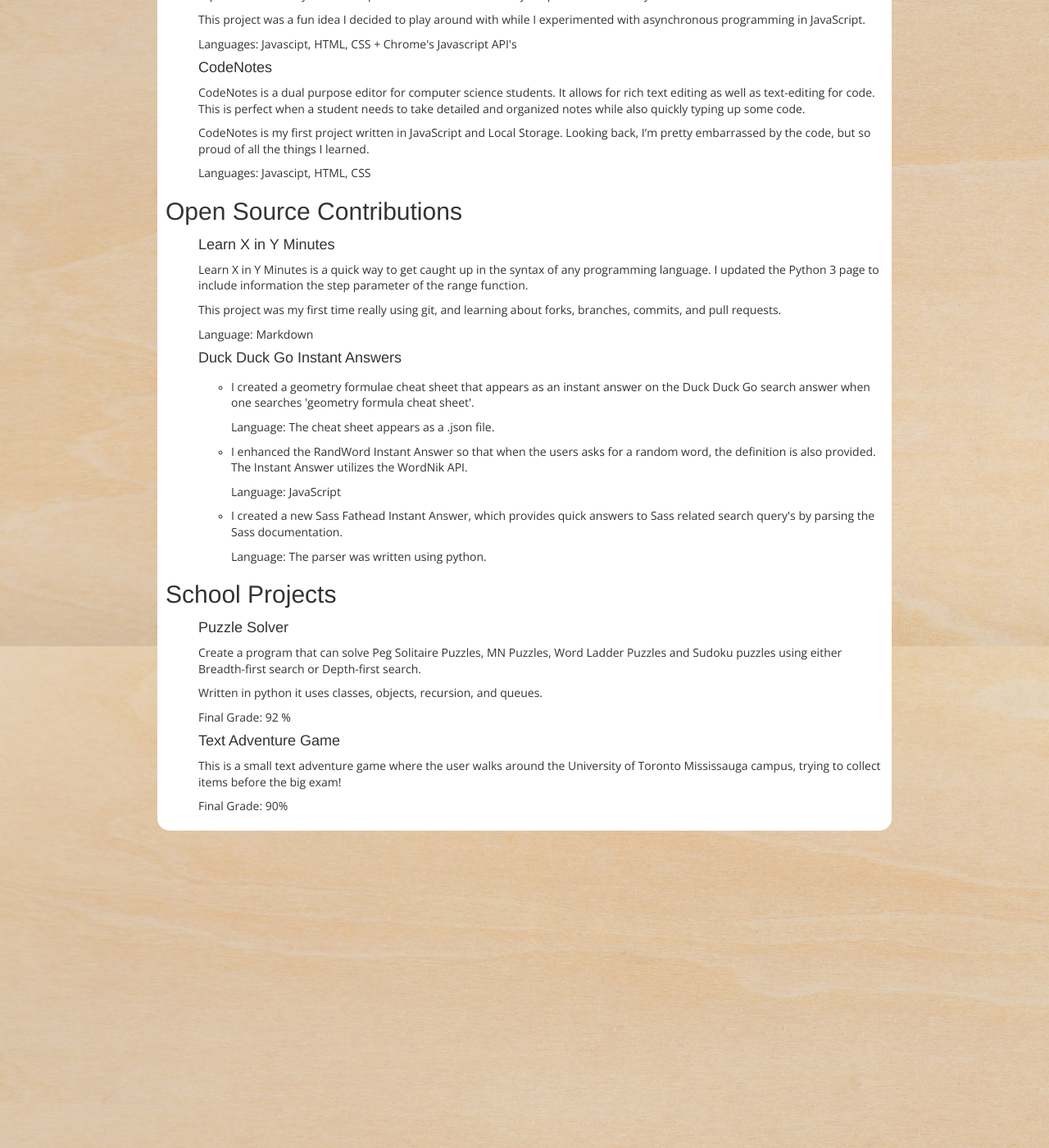
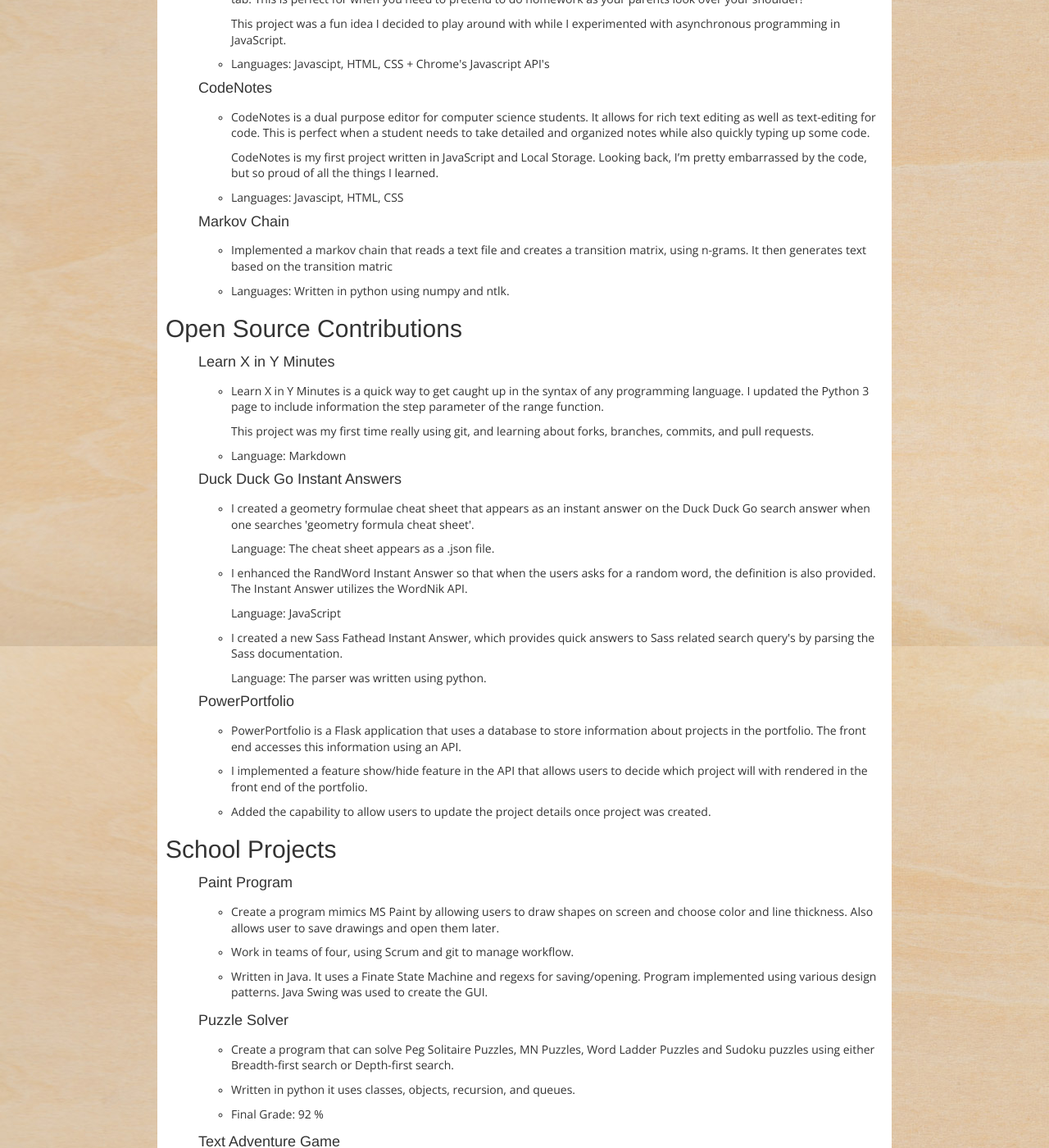
Before and after one commit to VeerpalBrar/VeerpalBrar.github.io, a Jekyll site: the page built from projects.html, in a window 1280 px wide and 1400 px high, scrolled down 492 px. Shown: the whole window at 82% size. Built offline with Jekyll 4.4.1, drawn with Linux system fonts in a browser that asks for light colours.

Commit message:
Update projects.html

```diff
--- a/projects.html
+++ b/projects.html
@@ -9,16 +9,17 @@
 		<ul>
 			<li style="list-style: none; display: inline">
 				<h4>Web Development Assistant - Ministry of Transporation</h4>
+
 				<ul>
-                <li>I worked on COAnalysis project which is a GUI that
-                allows the users to parses excel files listing Ministry
-                Content Owners to obtain relevant data. The tool was
-                created to help in the content review process.
+					<li>I worked on COAnalysis project which is a GUI that allows the users to
+					parses excel files listing Ministry Content Owners to obtain relevant
+					data. The tool was created to help in the content review process.
 						<p>Languages: Python (uses wxPython for GUI)</p>
 					</li>
-                <li>I created HTML versions for all Road Talk issues from
-                2016-2010. The aim was to replace the PDF issues with a
-                more accessible format.</li>
+
+					<li>I created HTML versions for all Road Talk issues from 2016-2010. The
+					aim was to replace the PDF issues with a more accessible format.</li>
+
 					<li style="list-style: none; display: inline">
 						<p>Languages: HTML, CSS</p>
 					</li>
@@ -29,86 +30,171 @@
 		<ul>
 			<li style="list-style: none; display: inline">
 				<h4>SafetyTab</h4>
-            <p>SafetyTab is a Google Chrome extension that allows users to
-            quickly load a website from a predetermined list in a new tab.
-            This is perfect for when you need to pretend to do homework as
-            your parents look over your shoulder!</p>
-            <p>This project was a fun idea I decided to play around with
-            while I experimented with asynchronous programming in
-            JavaScript.</p>
-            <p>Languages: Javascipt, HTML, CSS + Chrome's Javascript
-            API's</p>
+				<ul>
+					<li>
+						<p>SafetyTab is a Google Chrome extension that allows users to quickly
+						load a website from a predetermined list in a new tab. This is perfect
+						for when you need to pretend to do homework as your parents look over
+						your shoulder!</p>
+						<p>This project was a fun idea I decided to play around with while I
+						experimented with asynchronous programming in JavaScript.</p>
+					</li>
+
+					<li>
+						<p>Languages: Javascipt, HTML, CSS + Chrome's Javascript API's</p>
+					</li>
+				</ul>
 			</li>
 			<li style="list-style: none; display: inline">
 				<h4>CodeNotes</h4>
-            <p>CodeNotes is a dual purpose editor for computer science
-            students. It allows for rich text editing as well as
-            text-editing for code. This is perfect when a student needs to
-            take detailed and organized notes while also quickly typing up
-            some code.</p>
-            <p>CodeNotes is my first project written in JavaScript and
-            Local Storage. Looking back, I’m pretty embarrassed by the
-            code, but so proud of all the things I learned.</p>
+				<ul>
+					<li>
+						<p>CodeNotes is a dual purpose editor for computer science students. It
+						allows for rich text editing as well as text-editing for code. This is
+						perfect when a student needs to take detailed and organized notes while
+						also quickly typing up some code.</p>
+						<p>CodeNotes is my first project written in JavaScript and Local Storage.
+						Looking back, I’m pretty embarrassed by the code, but so proud of all the
+						things I learned.</p>
+					</li>
+
+					<li>
 						<p>Languages: Javascipt, HTML, CSS</p>
+					</li>
+				</ul>
+			</li>
+
+				<li style="list-style: none; display: inline">
+				<h4>Markov Chain</h4>
+				<ul>
+					<li><p>Implemented a markov chain that reads a text file and creates a transition matrix, using n-grams.
+					It then generates text based on the transition matric </p></p>
+					</li>
+					<li>
+						<p>Languages: Written in python using numpy and ntlk.</p>
+					</li>
+				</ul>
 			</li>
 		</ul>
 		<h2>Open Source Contributions</h2>
 		<ul>
 			<li style="list-style: none; display: inline">
 				<h4>Learn X in Y Minutes</h4>
-            <p>Learn X in Y Minutes is a quick way to get caught up in the
-            syntax of any programming language. I updated the Python 3 page
-            to include information the step parameter of the range
-            function.</p>
-            <p>This project was my first time really using git, and
-            learning about forks, branches, commits, and pull requests.</p>
+				<ul>
+					<li>
+						<p>Learn X in Y Minutes is a quick way to get caught up in the syntax of
+						any programming language. I updated the Python 3 page to include
+						information the step parameter of the range function.</p>
+
+
+						<p>This project was my first time really using git, and learning about
+						forks, branches, commits, and pull requests.</p>
+					</li>
+					<li>
 						<p>Language: Markdown</p>
 					</li>
+				</ul>
+			</li>
+
 			<li style="list-style: none; display: inline">
 				<h4>Duck Duck Go Instant Answers</h4>
 				<ul>
 					<li>
-                    <p>I created a geometry formulae cheat sheet that
-                    appears as an instant answer on the Duck Duck Go search
-                    answer when one searches 'geometry formula cheat
-                    sheet'.</p>
-                    <p>Language: The cheat sheet appears as a .json
-                    file.</p>
+						<p>I created a geometry formulae cheat sheet that appears as an instant
+						answer on the Duck Duck Go search answer when one searches 'geometry
+						formula cheat sheet'.</p>
+						<p>Language: The cheat sheet appears as a .json file.</p>
 					</li>
 					<li>
-                    <p>I enhanced the RandWord Instant Answer so that when
-                    the users asks for a random word, the definition is
-                    also provided. The Instant Answer utilizes the WordNik
-                    API.</p>
+						<p>I enhanced the RandWord Instant Answer so that when the users asks for
+						a random word, the definition is also provided. The Instant Answer
+						utilizes the WordNik API.</p>
 						<p>Language: JavaScript</p>
 					</li>
 					<li>
-                    <p>I created a new Sass Fathead Instant Answer, which
-                    provides quick answers to Sass related search query's
-                    by parsing the Sass documentation.</p>
+						<p>I created a new Sass Fathead Instant Answer, which provides quick
+						answers to Sass related search query's by parsing the Sass
+						documentation.</p>
 						<p>Language: The parser was written using python.</p>
-                    <p></p>
+						<p>
+						</p>
+					</li>
+				</ul>
+			</li>
+
+			<li style="list-style: none; display: inline">
+				<h4>PowerPortfolio</h4>
+				<ul>
+					<li>
+						<p>PowerPortfolio is a Flask application that uses a database to store information
+						about projects in the portfolio. The front end accesses this information using an API.</p>
+					</li>
+					<li><p> I implemented a feature show/hide feature in the API that allows users to decide which project will
+						with rendered in the front end of the portfolio.</p></li>
+					<li><p>Added the capability to allow users to update the project details once project was created.</p></li>
+				</ul>
+			</li>
+		</ul>
+
+
+		<h2>School Projects</h2>
+
+        	<ul>
+			<li style="list-style: none; display: inline">
+				<h4>Paint Program</h4>
+				<ul>
+					<li>
+						<p>Create a program mimics MS Paint by allowing users to draw shapes on
+						screen and choose color and line thickness. Also allows user to save drawings
+						and open them later.</p>
+					</li>
+
+					<li>
+						<p>Work in teams of four, using Scrum and git to manage workflow.</p>
+					</li>
+
+					<li>
+						<p>Written in Java. It uses a Finate State Machine and regexs for saving/opening.
+						Program implemented using various design patterns. Java Swing was used to create the GUI.</p>
+					</li>
+
+        		</ul>
+        	</li>
+		</ul>
+		<ul>
+			<li style="list-style: none; display: inline">
+				<h4>Puzzle Solver</h4>
+				<ul>
+					<li>
+						<p>Create a program that can solve Peg Solitaire Puzzles, MN Puzzles,
+						Word Ladder Puzzles and Sudoku puzzles using either Breadth-first search
+						or Depth-first search.</p>
+					</li>
+
+					<li>
+						<p>Written in python it uses classes, objects, recursion, and queues.</p>
+					</li>
+
+        			<li>
+        				<p>Final Grade: 92 %</p>
         			</li>
         		</ul>
         	</li>
 		</ul>
-    <h2>School Projects</h2>
+
 		<ul>
 			<li style="list-style: none; display: inline">
-            <h4>Puzzle Solver</h4>
-            <p>Create a program that can solve Peg Solitaire Puzzles, MN
-            Puzzles, Word Ladder Puzzles and Sudoku puzzles using either
-            Breadth-first search or Depth-first search.</p>
-            <p>Written in python it uses classes, objects, recursion, and
-            queues.</p>
-            <p>Final Grade: 92 %</p>
+				<h4>Text Adventure Game</h4>
+				<ul>
+					<li>
+						<p>This is a small text adventure game where the user walks around the
+						University of Toronto Mississauga campus, trying to collect items before
+						the big exam!</p>
 					</li>
-        <li style="list-style: none; display: inline">
-            <h4>Text Adventure Game</h4>
-            <p>This is a small text adventure game where the user walks
-            around the University of Toronto Mississauga campus, trying to
-            collect items before the big exam!</p>
+					<li>
 						<p>Final Grade: 90%</p>
 					</li>
 				</ul>
+			</li>
+		</ul>
 	</div>
```
Lines whose indentation alone changed are shown as unchanged.
